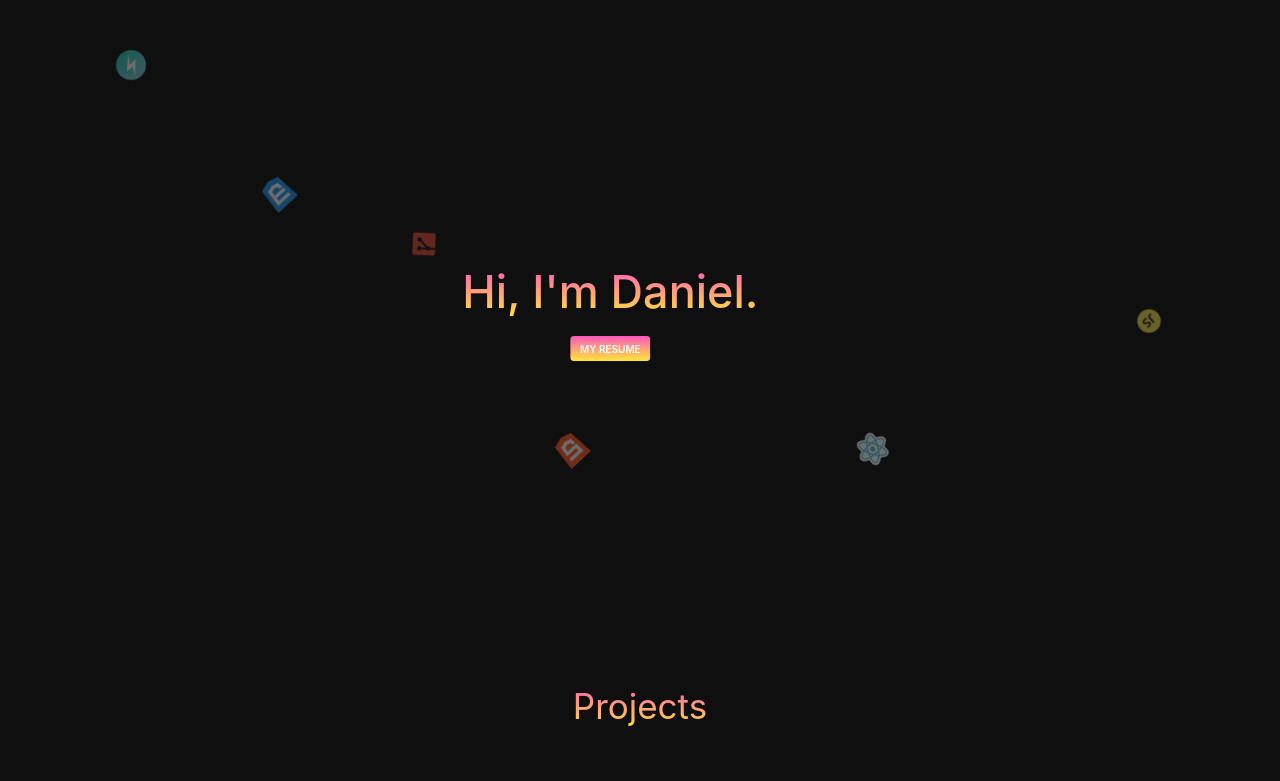
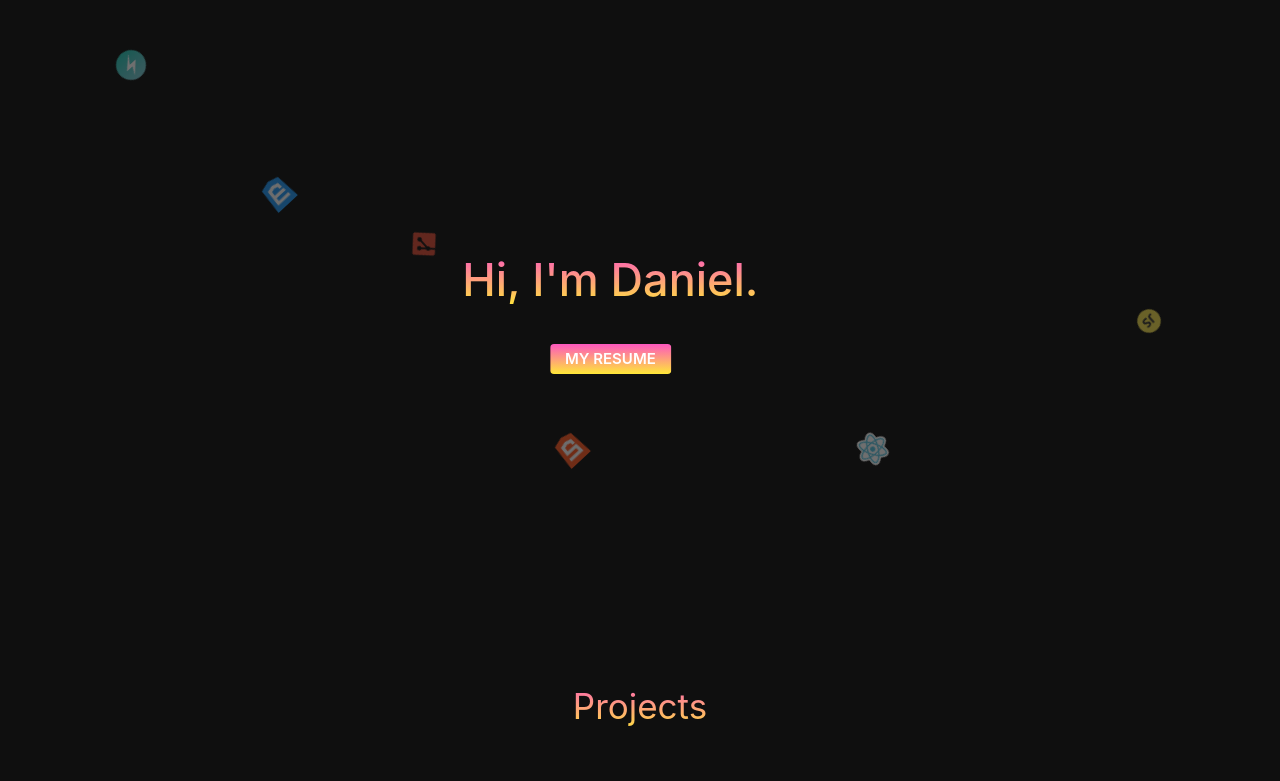
Before and after one commit to codacdanny/portfolio-site, a React (Create React App) app: page / in a window 1280 px wide. Shown: the top 781 px of the page. Built offline with nearby package versions, Linux system fonts and the light colour scheme.

Commit message:
added my resume to the site

```diff
--- a/src/components/header/HeaderText.js
+++ b/src/components/header/HeaderText.js
@@ -1,6 +1,6 @@
 import React from 'react';
 import { Box, Flex, Heading, Button } from '@chakra-ui/react';
-
+import resume from '../../dan.pdf';
 const HeaderText = () => {
   return (
     <Box
@@ -17,6 +17,7 @@ const HeaderText = () => {
         justify="center"
         alignItems="center"
         flexDir="column"
+        gap="2rem"
         h={{
           base: '70vh',
           lg: '95vh',
@@ -36,12 +37,16 @@ const HeaderText = () => {
         >
           Hi, I'm Daniel.
         </Heading>
+        <a href={resume} download="Daniel Chinemerem Resume.pdf">
           <Button
+            p="1.5rem"
+            fontSize="1.5rem"
             bgGradient="linear-gradient(to top, #ffe838, #fd57bf)"
             colorScheme="pink"
           >
             MY RESUME
           </Button>
+        </a>
       </Flex>
     </Box>
   );
```
Also changed, not shown: 1 other file (tests, documents, lock files or other folders). Lines whose indentation alone changed are shown as unchanged.
